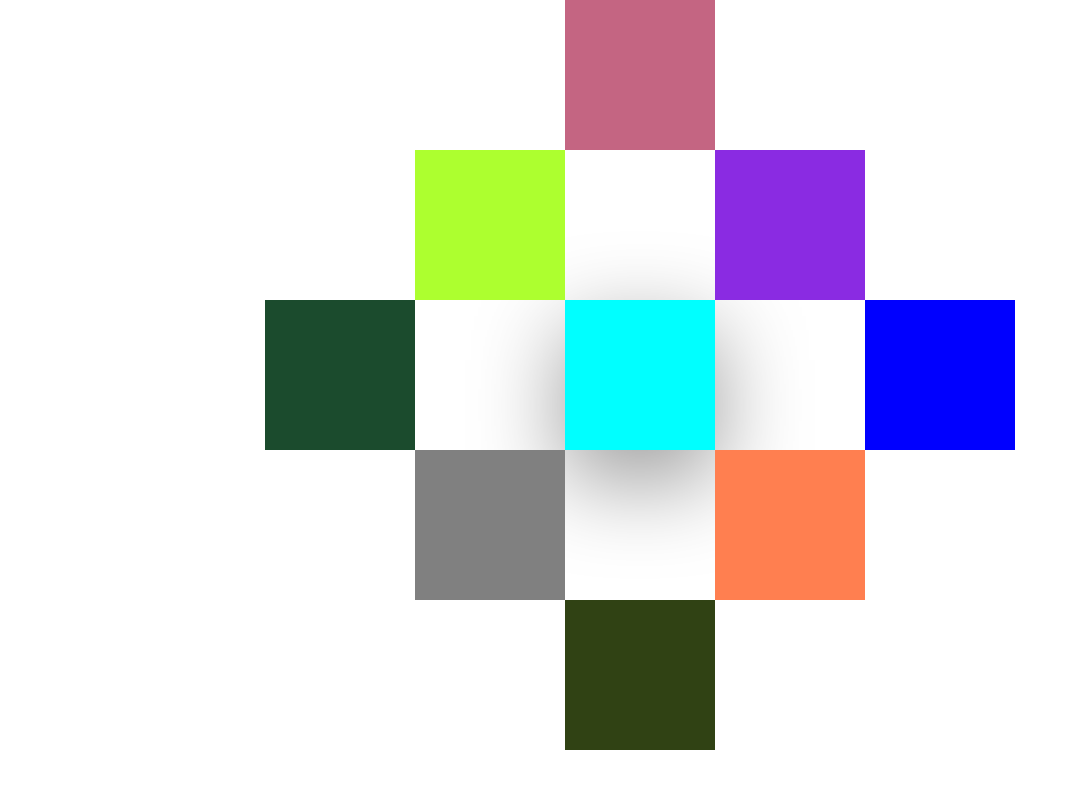
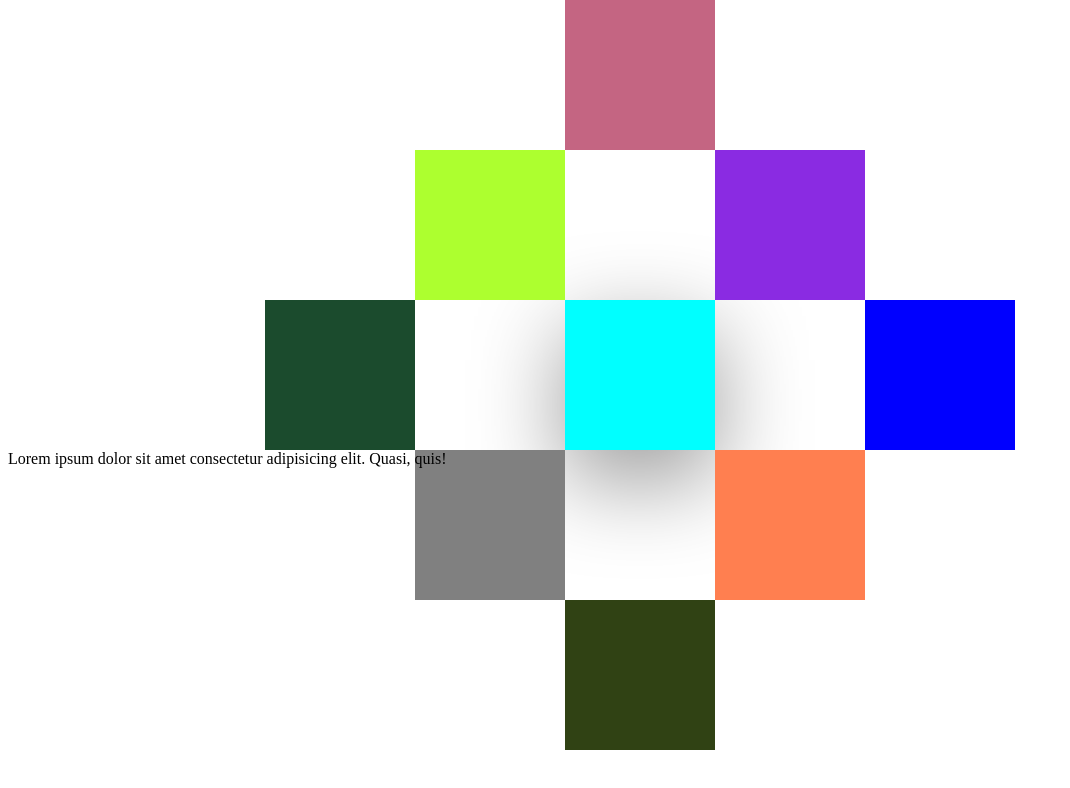
Before and after one commit to asadbekt/box-shadov, a plain HTML site: page aasd.html in a window 1280 px wide. Shown: the whole page, without its empty margins (0-1070 px from the left). Drawn offline with Linux system fonts and the light colour scheme.

```diff
--- a/aasd.html
+++ b/aasd.html
@@ -10,5 +10,6 @@
  <div class="game">
 
  </div>
+ Lorem ipsum dolor sit amet consectetur adipisicing elit. Quasi, quis!
 </body>
 </html>
```
